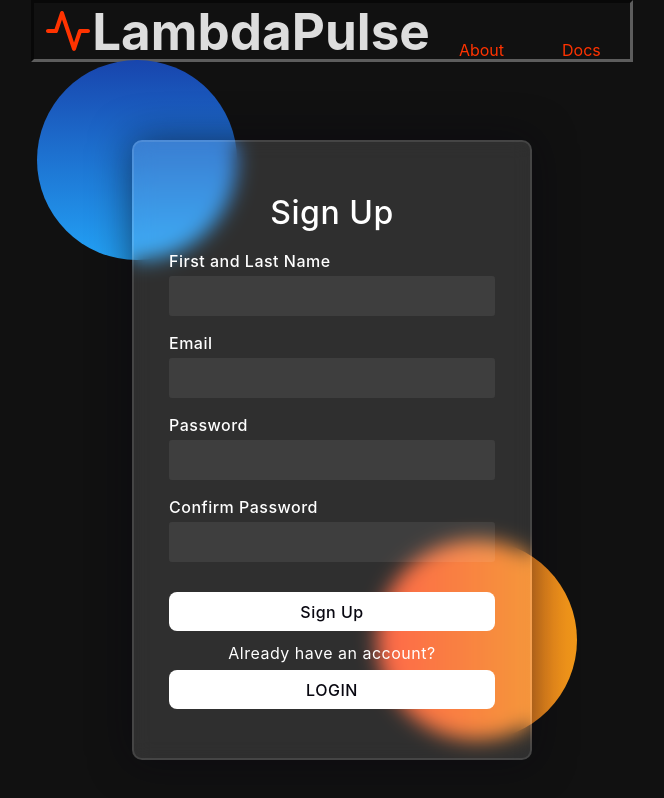
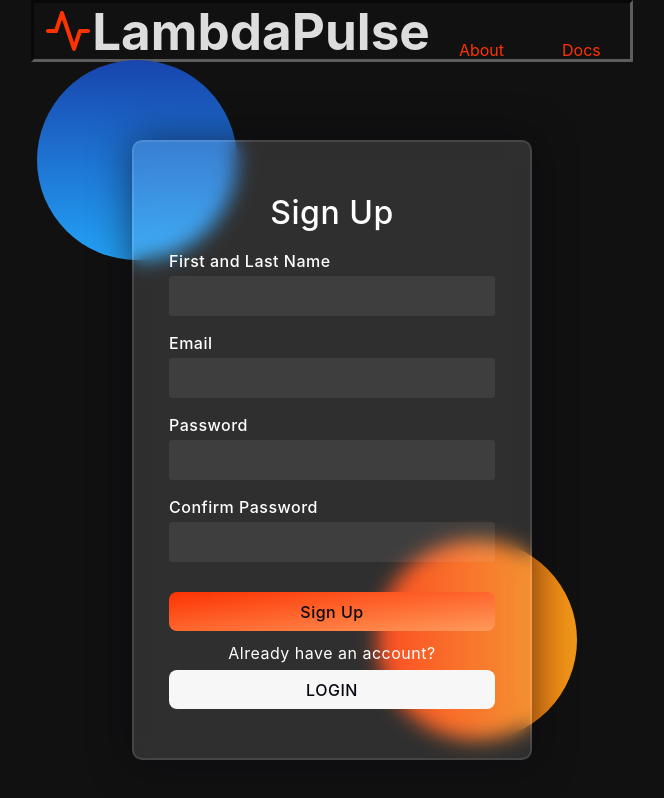
Before and after one commit to oslabs-beta/LambdaPulse, a React (Vite) app in the folder client/: page /signup in a window 1280 px wide. Shown: the whole page, without its empty margins (308-972 px from the left). Built offline with nearby package versions, Linux system fonts and the light colour scheme.

Commit message:
styling for login/signup buttons

```diff
--- a/client/src/pages/Login.css
+++ b/client/src/pages/Login.css
@@ -22,13 +22,13 @@ body {
   position: absolute;
   border-radius: 50%;
 }
-.shape:first-child {
+.shape:last-child {
   background: linear-gradient(#1845ad, #23a2f6);
   left: -80px;
   top: -80px;
 }
-.shape:last-child {
-  background: linear-gradient(to right, #ff512f, #f09819);
+.shape:first-child {
+  background: linear-gradient(to right, #fd3302, #f09819);
   right: -30px;
   bottom: -80px;
 }
@@ -92,10 +92,31 @@ input {
   color: #080710;
   margin-top: 30px;
   background-color: #ffffff;
+  background: linear-gradient(to bottom right, #fd3302, #ff9a5a);
+  transition: box-shadow 0.2s ease-in-out;
 }
-.signup-btn {
+
+.login-btn:not([disabled]):hover {
+  box-shadow: 0 0 0.25rem rgba(0, 0, 0, 0.5),
+    -0.125rem -0.125rem 1rem rgba(239, 71, 101, 0.5),
+    0.125rem 0.125rem 1rem rgba(255, 154, 90, 0.5);
+}
+/* .signup-btn {
   color: #080710;
   background-color: #ffffff;
+  transition: box-shadow 0.2s ease-in-out;
+} */
+.btn-login {
+  color: #080710;
+  margin-top: 30px;
+  background-color: #f7f7f7; /* Adjust the color to make it white-ish */
+  transition: box-shadow 0.2s ease-in-out;
+}
+.btn-login:not([disabled]):hover {
+  box-shadow: 0 0 0.25rem rgba(0, 0, 0, 0.5),
+    -0.125rem -0.125rem 1rem rgba(255, 180, 120, 0.5),
+    /* Adjust the color to make it lightly orange-ish */ 0.125rem 0.125rem 1rem
+      rgba(255, 180, 120, 0.5); /* Adjust the color to make it lightly orange-ish */
 }
 .already-have-account {
   margin-top: 10px;
--- a/client/src/pages/Login.jsx
+++ b/client/src/pages/Login.jsx
@@ -82,7 +82,7 @@ const Login = () => {
         </button>
 
         <Link to='/signup'>
-          <button className='login-btn'>Sign Up</button>
+          <button className='btn-login'>Sign Up</button>
         </Link>
       </form>
     </div>
--- a/client/src/pages/Signup.jsx
+++ b/client/src/pages/Signup.jsx
@@ -109,7 +109,11 @@ const Signup = () => {
         </button>
 
         <p className='already-have-account'>Already have an account?</p>
-        <button className='signup-btn' onClick={() => navigate('/')}>
+        <button
+          className='btn-login'
+          onClick={() => navigate('/')}
+          style={{ margin: 0 }}
+        >
           LOGIN
         </button>
       </form>
```
